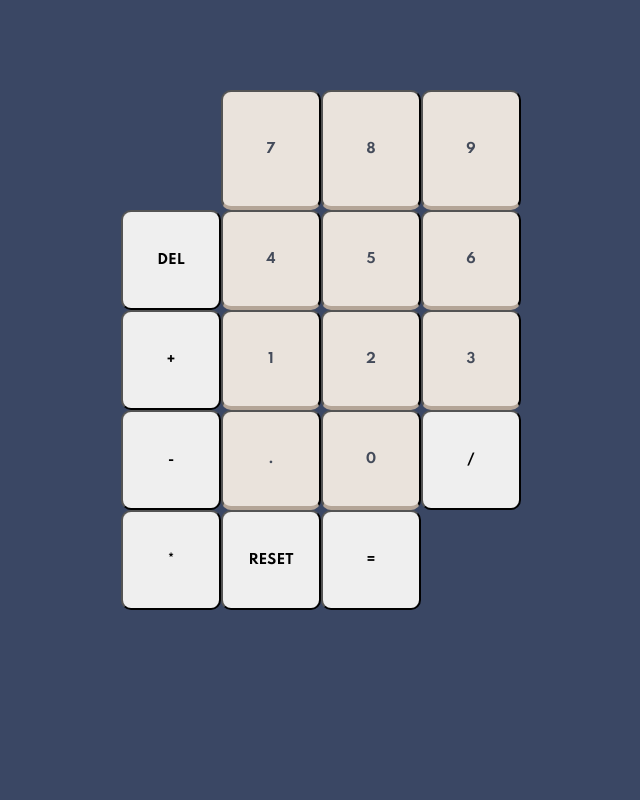
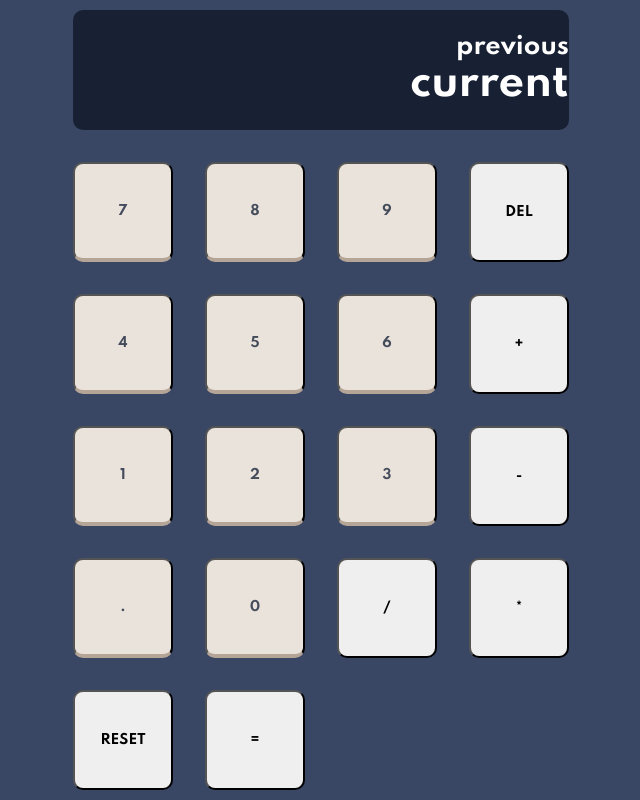
Before and after one commit to ThatGuyDV/calculator-app-main, a plain HTML site: page index.html in a window 1280 px wide. Shown: the whole page, without its empty margins (319-959 px from the left). Drawn offline with Linux system fonts and the light colour scheme.

Commit message:
display screen is now ready

```diff
--- a/index.html
+++ b/index.html
@@ -13,8 +13,8 @@
 <body>
   <div class="calculator">
     <div class="display-screen">
-      <div data-previous class="previous"></div>
-      <div data-current class="current"></div>
+      <div data-previous class="previous">previous</div>
+      <div data-current class="current">current</div>
     </div>
     <button data-number class="number">7</button>
     <button data-number class="number">8</button>
--- a/scss/style.scss
+++ b/scss/style.scss
@@ -22,6 +22,7 @@ body{
     min-height: 100vh;
     grid-template-columns: repeat(4, 100px);
     grid-template-rows: minmax(120px, auto) repeat(5, 100px);
+    gap: 2rem;
 
     & > button{
         border-radius: 10px;
@@ -32,4 +33,25 @@ body{
         outline: none;
         border-bottom: 4px solid $num-key-shadow;
     }
+
+    & .display-screen{
+        grid-column: 1 / -1;
+        display: flex;
+        justify-content: center;
+        align-items: flex-end;
+        flex-direction: column;
+        background-color: $screen-bg;
+        color: $display;
+        border-radius: 10px;
+
+        .previous{
+            font-size: 1.5rem;
+        }
+
+        .current{
+            font-size: 2.5rem;
+        }
+    }
+
+
 }
```
Also changed, not shown: css/style.css, 1 other file.
